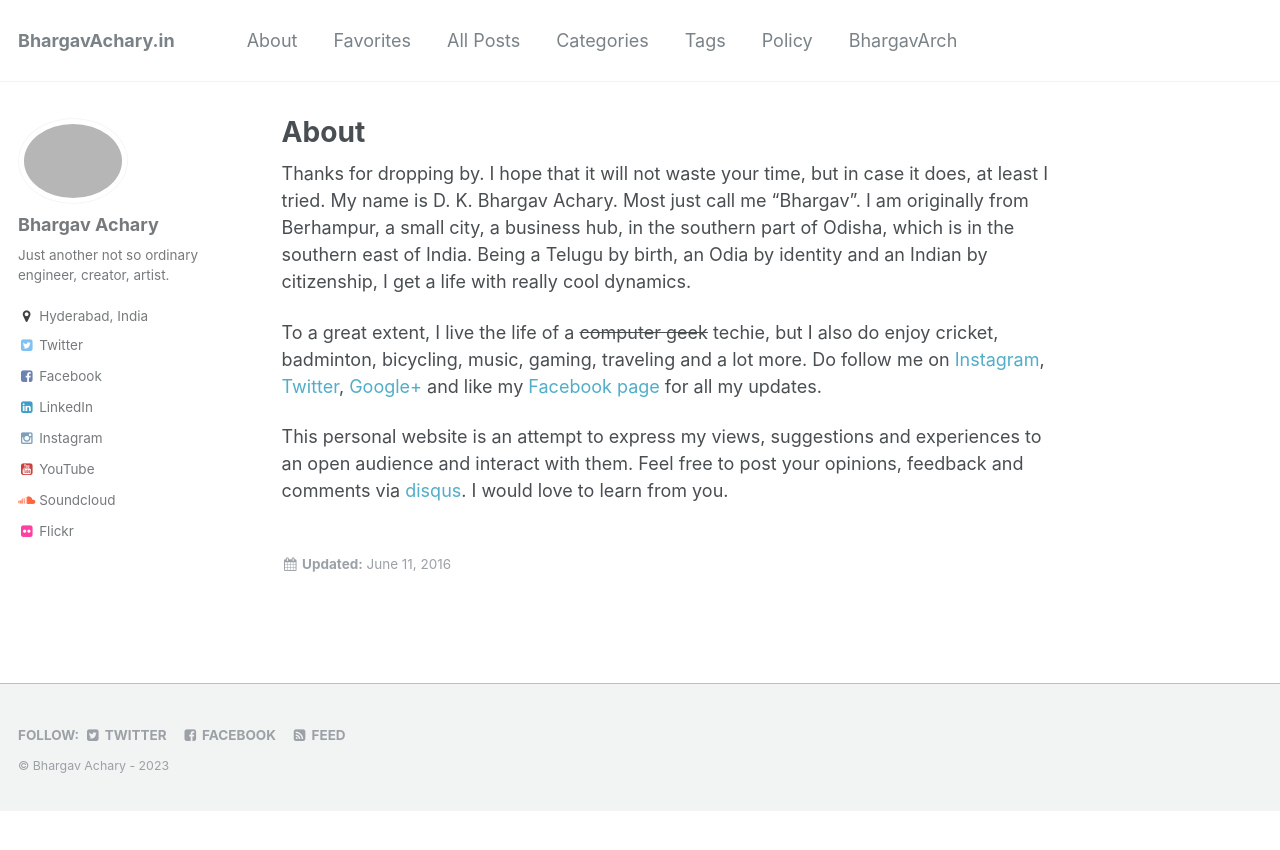
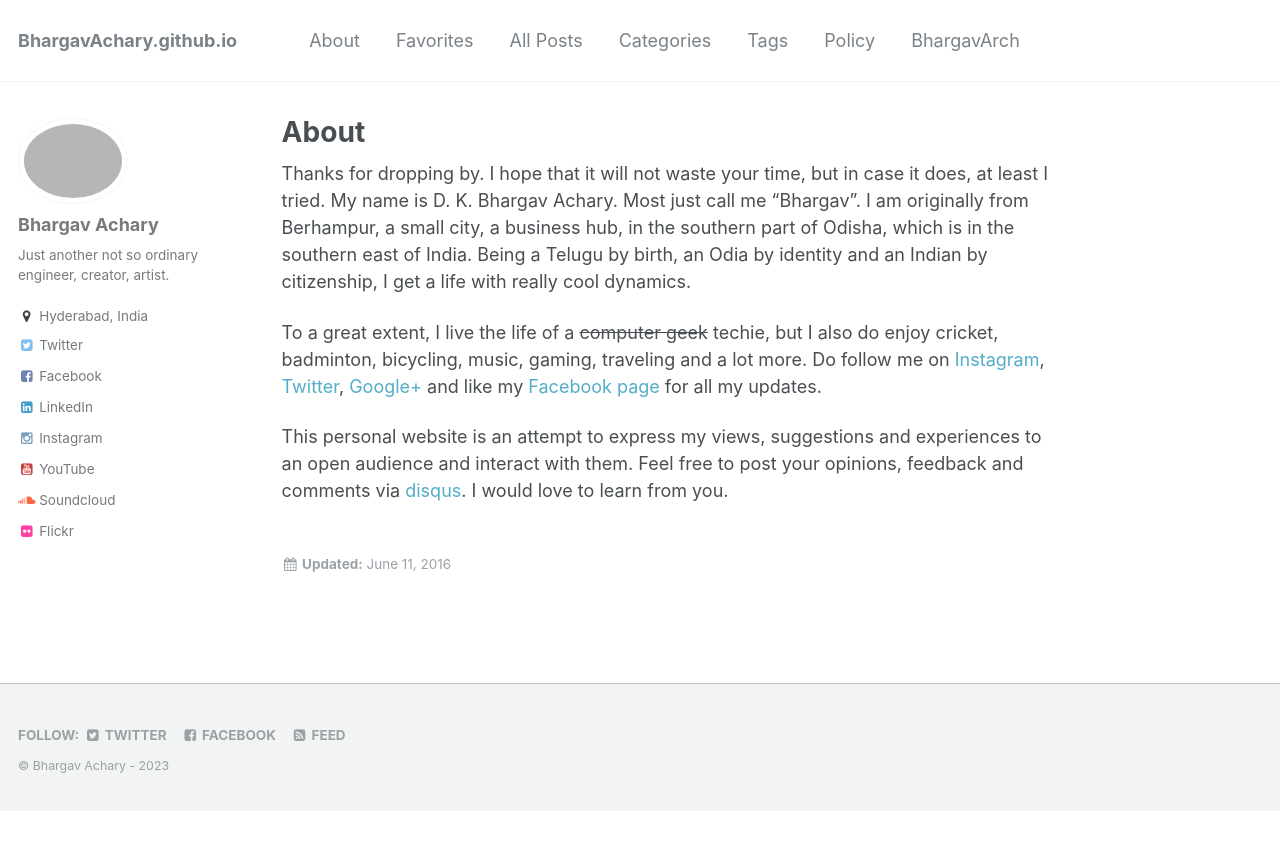
Before and after one commit to bhargavachary/bhargavachary.github.io, a Jekyll site: the page built from _pages/about.md, in a window 1280 px wide. Shown: the top 850 px of the page. Built offline with Jekyll 4.4.1, drawn with Linux system fonts in a browser that asks for light colours.

Commit message:
replaced domain name

```diff
--- a/CNAME
+++ b/CNAME
@@ -1 +1 @@
-http://bhargavachary.in
+http://BhargavAchary.github.io
--- a/_config.yml
+++ b/_config.yml
@@ -1,11 +1,11 @@
 
 # Site Settings
 locale                   : "en-US"
-title                    : "BhargavAchary.in"
+title                    : "BhargavAchary.github.io"
 title_separator          : "-"
 name                     : &name "Bhargav Achary"
 description              : &description "The personal website and blog of Bhargav Achary."
-url                      : http://bhargavachary.in # the base hostname & protocol for your site.
+url                      : http://BhargavAchary.github.io # the base hostname & protocol for your site.
 baseurl                  : "" # the subpath of your site, e.g. "/blog"
 gh_repo                  :
 teaser                   : # filename of teaser fallback teaser image placed in /images/, .e.g. "500x300.png"
@@ -26,7 +26,7 @@ yandex_site_verification :
 twitter:
   username               : &twitter "bhargav_achary"
 facebook:
-  username               : &facebook "bhargavachary.in"
+  username               : &facebook "BhargavAchary.github.io"
   app_id                 :
   publisher              :
 og_image                 : "site-logo.png" # Open Graph/Twitter default site image
@@ -37,7 +37,7 @@ social:
   name                   : # If the user or organization name differs from the site's name
   links: # An array of links to social media profiles
     - "https://twitter.com/bhargav_achary"
-    - "https://facebook.com/bhargavachary.in"
+    - "https://facebook.com/BhargavAchary.github.io"
 
 # Analytics
 # false (default), "google", "google-universal", "custom"
--- a/_pages/about.md
+++ b/_pages/about.md
@@ -9,6 +9,6 @@ modified: 2016-06-11T16:39:37-04:00
 
 Thanks for dropping by. I hope that it will not waste your time, but in case it does, at least I tried. My name is D. K. Bhargav Achary. Most just call me "Bhargav". I am originally from Berhampur, a small city, a business hub, in the southern part of Odisha, which is in the southern east of India. Being a Telugu by birth, an Odia by identity and an Indian by citizenship, I get a life with really cool dynamics.
 
-To a great extent, I live the life of a <strike>computer geek</strike> techie, but I also do enjoy cricket, badminton, bicycling, music, gaming, traveling and a lot more. Do follow me on <a href="https://instagram.com/bhargav_achary/" target="_blank">Instagram</a>, <a href="https://twitter.com/bhargav_achary/" target="_blank">Twitter</a>, <a href="https://plus.google.com/+BhargavAchary" target="_blank">Google+</a> and like my <a href="https://facebook.com/bhargavachary.in" target="_blank">Facebook page</a> for all my updates.
+To a great extent, I live the life of a <strike>computer geek</strike> techie, but I also do enjoy cricket, badminton, bicycling, music, gaming, traveling and a lot more. Do follow me on <a href="https://instagram.com/bhargav_achary/" target="_blank">Instagram</a>, <a href="https://twitter.com/bhargav_achary/" target="_blank">Twitter</a>, <a href="https://plus.google.com/+BhargavAchary" target="_blank">Google+</a> and like my <a href="https://facebook.com/BhargavAchary.github.io" target="_blank">Facebook page</a> for all my updates.
 
 This personal website is an attempt to express my views, suggestions and experiences to an open audience and interact with them. Feel free to post your opinions, feedback and comments via <a href="https://disqus.com/home/forums/bhargavacharyin/" target="_blank">disqus</a>. I would love to learn from you.
```
Also changed, not shown: _posts/2018-12-08-first-year-of-phd-mtech-iit.md (+1 -1 lines).
